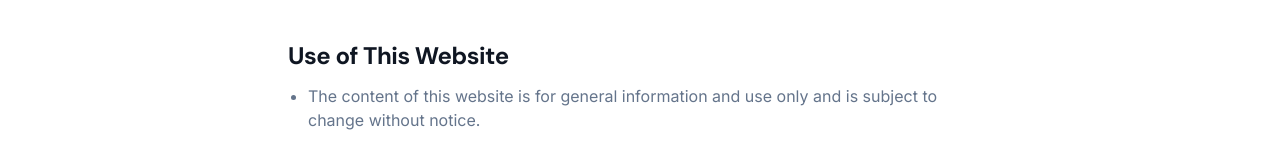
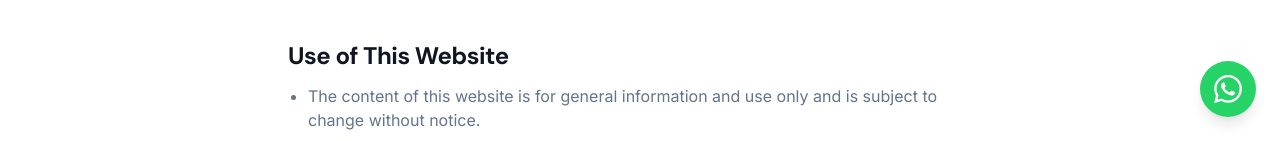
Before and after one commit to HIREKARMA1/shortlisted-ui, a Next.js app: page /terms in a window 1280 px wide. Shown: the part 659-800 px from the top of the page. Built offline with nearby package versions, Linux system fonts and the light colour scheme; no server answers.

Commit message:
added a whatsapp button
Signed-off-by: Lkanath Panda <lokanathpanda128@gmail.com>

```diff
--- a/components/providers/AppProviders.tsx
+++ b/components/providers/AppProviders.tsx
@@ -2,6 +2,7 @@
 
 import { I18nProvider } from '@/lib/i18n/context';
 import { themeToCssVariables } from '@/theme';
+import { WhatsAppFab } from '@/components/ui/WhatsAppFab';
 import { Toaster } from 'react-hot-toast';
 
 export function AppProviders({ children }: { children: React.ReactNode }) {
@@ -10,6 +11,7 @@
   return (
     <I18nProvider>
       <div style={cssVars as React.CSSProperties}>{children}</div>
+      <WhatsAppFab />
       <Toaster position="top-right" />
     </I18nProvider>
   );
--- /dev/null
+++ b/components/ui/WhatsAppFab.tsx
@@ -0,0 +1,49 @@
+'use client';
+
+import { useEffect, useState } from 'react';
+import { api } from '@/lib/api';
+import { useTranslation } from '@/lib/i18n/context';
+
+function toWhatsAppUrl(phone: string): string {
+  return `https://wa.me/${phone.replace(/\D/g, '')}`;
+}
+
+function WhatsAppIcon({ className }: { className?: string }) {
+  return (
+    <svg className={className} viewBox="0 0 24 24" fill="currentColor" aria-hidden>
+      <path d="M17.472 14.382c-.297-.149-1.758-.867-2.03-.967-.273-.099-.471-.148-.67.15-.197.297-.767.966-.94 1.164-.173.199-.347.223-.644.075-.297-.15-1.255-.463-2.39-1.475-.883-.788-1.48-1.761-1.653-2.059-.173-.297-.018-.458.13-.606.134-.133.298-.347.446-.52.149-.174.198-.298.298-.497.099-.198.05-.371-.025-.52-.075-.149-.669-1.612-.916-2.207-.242-.579-.487-.5-.669-.51-.173-.008-.371-.01-.57-.01-.198 0-.52.074-.792.372-.272.297-1.04 1.016-1.04 2.479 0 1.462 1.065 2.875 1.213 3.074.149.198 2.096 3.2 5.077 4.487.709.306 1.262.489 1.694.625.712.227 1.36.195 1.871.118.571-.085 1.758-.719 2.006-1.413.248-.694.248-1.289.173-1.413-.074-.124-.272-.198-.57-.347m-5.421 7.403h-.004a9.87 9.87 0 01-5.031-1.378l-.361-.214-3.741.982.998-3.648-.235-.374a9.86 9.86 0 01-1.51-5.26c.001-5.45 4.436-9.884 9.888-9.884 2.64 0 5.122 1.03 6.988 2.898a9.825 9.825 0 012.893 6.994c-.003 5.45-4.435 9.884-9.885 9.884m8.413-18.297A11.815 11.815 0 0012.05 0C5.495 0 .16 5.335.157 11.892c0 2.096.547 4.142 1.588 5.945L.057 24l6.305-1.654a11.882 11.882 0 005.683 1.448h.005c6.554 0 11.89-5.335 11.893-11.893a11.821 11.821 0 00-3.48-8.413z" />
+    </svg>
+  );
+}
+
+export function WhatsAppFab() {
+  const { t } = useTranslation();
+  const [phone, setPhone] = useState<string | null>(null);
+  const fallbackPhone = t('landing.footer.contactPhone');
+
+  useEffect(() => {
+    api
+      .getSiteInfo()
+      .then((info) => {
+        const number = info.contact_phone?.trim() || fallbackPhone?.trim();
+        setPhone(number || null);
+      })
+      .catch(() => {
+        setPhone(fallbackPhone?.trim() || null);
+      });
+  }, [fallbackPhone]);
+
+  if (!phone) return null;
+
+  return (
+    <a
+      href={toWhatsAppUrl(phone)}
+      target="_blank"
+      rel="noopener noreferrer"
+      aria-label={t('common.whatsapp.ariaLabel')}
+      className="fixed bottom-5 right-5 z-40 flex h-14 w-14 items-center justify-center rounded-full bg-[#25D366] text-white shadow-lg transition hover:scale-105 hover:bg-[#20bd5a] focus:outline-none focus:ring-2 focus:ring-[#25D366] focus:ring-offset-2 sm:bottom-6 sm:right-6"
+    >
+      <WhatsAppIcon className="h-7 w-7" />
+    </a>
+  );
+}
--- a/content/en/common.json
+++ b/content/en/common.json
@@ -67,5 +67,8 @@
   },
   "empty": {
     "noData": "No data available yet."
+  },
+  "whatsapp": {
+    "ariaLabel": "Chat on WhatsApp"
   }
 }
--- a/content/hi/common.json
+++ b/content/hi/common.json
@@ -66,5 +66,8 @@
   },
   "empty": {
     "noData": "अभी कोई डेटा उपलब्ध नहीं है।"
+  },
+  "whatsapp": {
+    "ariaLabel": "व्हाट्सऐप पर चैट करें"
   }
 }
--- a/content/or/common.json
+++ b/content/or/common.json
@@ -66,5 +66,8 @@
   },
   "empty": {
     "noData": "ଏପର୍ଯ୍ୟନ୍ତ କୌଣସି ତଥ୍ୟ ନାହିଁ।"
+  },
+  "whatsapp": {
+    "ariaLabel": "ୱାଟ୍ସଆପ୍ରେ ଚାଟ୍ କରନ୍ତୁ"
   }
 }
```
